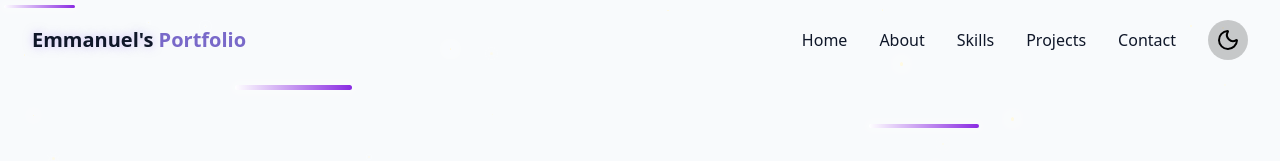
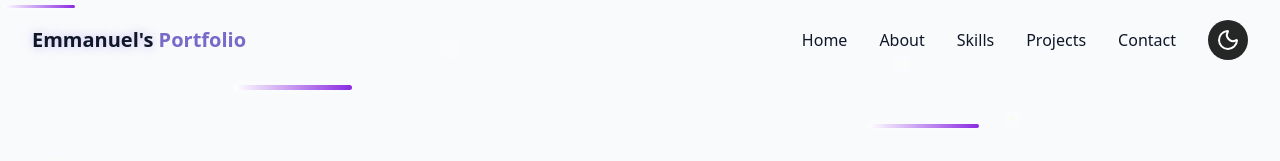
Before and after one commit to emm-ok/myPortfolio, a React (Vite) app: page / in a window 1280 px wide. Shown: the top 161 px of the page. Built offline with nearby package versions, Linux system fonts and the light colour scheme.

Commit message:
updated themetoggle

```diff
--- a/src/components/ThemeToggle.jsx
+++ b/src/components/ThemeToggle.jsx
@@ -28,13 +28,13 @@ const ThemeToggle = () => {
     }
   }
   return (
-    <button onClick={toggleTheme} className={cn("cursor-pointer z-50 p-2 bg-black/20 dark:bg-white/20 rounded-full transition-colors duration-300",
+    <button onClick={toggleTheme} className={cn("cursor-pointer z-50 p-2 bg-black/85 dark:bg-white/20 rounded-full transition-colors duration-300",
       "focus:outline-hidden"
     )}>
       {isDarkMode ? (
         <Sun className='md:h-6 md:w-6 h-4 w-4  text-yellow-300' />
       ) : (
-        <Moon className='md:h-6 md:w-6 h-4 w-4  text-black' />
+        <Moon className='md:h-6 md:w-6 h-4 w-4  text-white' />
       )}
     </button>
   )
```
Also changed, not shown: src/components/Navbar.jsx (+0 -95 lines), src/components/StarBackground.jsx (+1 -96 lines).
